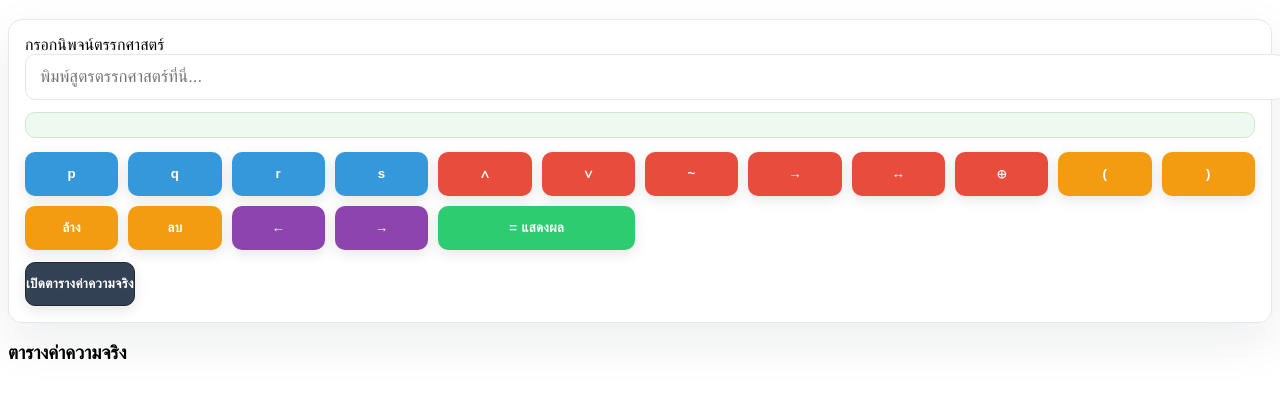
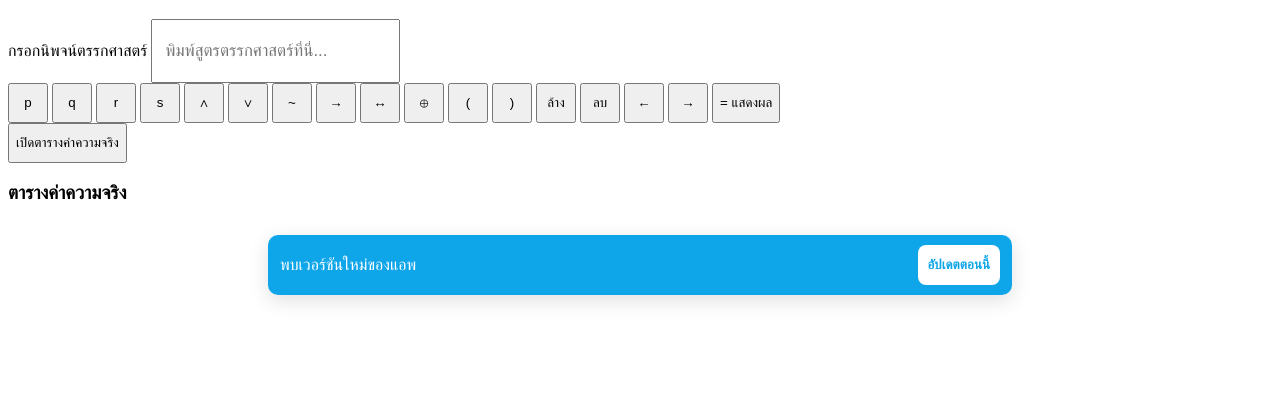
Before and after one commit to Pntwut/logic-calculator2, a plain HTML site: page index.html in a window 1280 px wide. Shown: the part 62-460 px from the top of the page. Drawn offline with Linux system fonts and the light colour scheme.

Commit message:
Update styles.css

```diff
--- a/styles.css
+++ b/styles.css
@@ -1,85 +1,101 @@
-/* ===== HOTFIX: ฟื้น UI เครื่องคิดเลข (วางไว้ท้ายไฟล์) ===== */
+/* แบนเนอร์อัปเดตเวอร์ชัน */
+.update-banner {
+  position: sticky;
+  bottom: 12px;
+  left: 0;
+  right: 0;
+  margin: 12px auto;
+  max-width: 720px;
+  background: #0ea5e9;
+  color: #fff;
+  padding: 10px 12px;
+  border-radius: 10px;
+  display: flex;
+  gap: 10px;
+  align-items: center;
+  justify-content: space-between;
+  box-shadow: 0 6px 20px rgba(0,0,0,0.12);
+  z-index: 999;
+}
+.update-banner .button {
+  background: #fff;
+  color: #0ea5e9;
+  border: none;
+  padding: 8px 10px;
+  border-radius: 8px;
+  font-weight: 600;
+  cursor: pointer;
+}
+.update-banner .button:hover { opacity: 0.95; }
 
-/* กล่องเครื่องคิดเลขให้เป็นการ์ด */
-.calculator {
-  background: #ffffff;
-  border: 1px solid #e5e7eb;
-  border-radius: 14px;
-  padding: 16px;
-  box-shadow: 0 18px 50px rgba(15,23,42,.08);
+/* ========== Truth Table: Mobile-friendly scroll ========== */
+.table-container {
+  overflow-x: auto;           /* เลื่อนในแนวนอน */
+  -webkit-overflow-scrolling: touch; /* เลื่อนลื่นบน iOS */
 }
 
-/* ช่องกรอกอินพุต */
-.calculator .display {
-  width: 100%;
-  border: 1px solid #e5e7eb;
-  border-radius: 10px;
-  padding: 12px 14px;
-  font-size: 1.05rem;
-  background: #fff;
+.table-container table {
+  border-collapse: collapse;
+  min-width: 640px;           /* ถ้าคอลัมน์เยอะจะเลื่อนข้างได้ */
+  width: max-content;         /* พอดีกับจำนวนคอลัมน์ */
 }
 
-/* กริดปุ่ม */
-.calculator .button-grid{
-  margin-top: 14px;
-  display: grid;
-  grid-template-columns: repeat(12, minmax(0,1fr));
-  gap: 10px;
-}
-@media (max-width: 900px){
-  .calculator .button-grid{ grid-template-columns: repeat(8, minmax(0,1fr)); }
-}
-@media (max-width: 580px){
-  .calculator .button-grid{ grid-template-columns: repeat(4, minmax(0,1fr)); }
+.table-container th,
+.table-container td {
+  padding: 6px 10px;
+  border: 1px solid #e5e7eb;  /* เส้นแบ่งสีเทาอ่อน */
+  text-align: center;
+  white-space: nowrap;        /* ไม่ตัดคำเพื่อให้ตารางคงคอลัมน์ */
 }
 
-/* ปุ่มพื้นฐาน */
-.calculator .button{
-  appearance: none;
-  border: none;
-  border-radius: 10px;
-  padding: 12px 0;
-  min-height: 44px;
-  color: #fff;
-  font-weight: 800;
-  letter-spacing: .3px;
-  cursor: pointer;
-  box-shadow: 0 4px 14px rgba(2,6,23,.10);
-  transition: transform .05s ease, filter .12s ease, box-shadow .12s ease;
-}
-.calculator .button:active{ transform: translateY(1px); }
-.calculator .button:hover{ filter: brightness(1.04); }
+.true {  background: #e7f8ee; color: #15803d; }  /* สีพื้น T */
+.false { background: #fdecec; color: #b91c1c; }  /* สีพื้น F */
 
-/* สีปุ่มตามหมวด */
-.calculator .btn-variable{ background: #3498db; }   /* น้ำเงิน */
-.calculator .btn-operator{ background: #e74c3c; }   /* แดง */
-.calculator .btn-bracket { background: #f39c12; }   /* ส้ม */
-.calculator .btn-navigation{ background: #8e44ad; } /* ม่วง */
-.calculator .btn-clear{ background: #f39c12; }      /* ส้ม */
-.calculator .btn-equals{
-  background: #2ecc71;                               /* เขียว */
-  grid-column: span 2;
-}
-.calculator .btn-toggle{
-  margin-top: 12px;
-  background: #334155;
-  color: #fff;
-  border: 1px solid #1f2937;
-}
-.calculator .btn-install{
-  margin-top: 10px; width: 100%;
-  background: #0ea5e9; color: #fff;
+/* ➕ เพิ่มเส้นตารางสีดำเฉพาะ truth table */
+.truth-table table,
+.truth-table th,
+.truth-table td {
+  border: 1px solid #000; /* กรอบเส้นสีดำ */
 }
 
-/* กล่องผลลัพธ์ */
-.result-display{
-  margin-top: 12px !important;
-  padding: 12px 14px;
-  border: 1px solid #cde8cf;
-  background: #eef9f0;
-  border-radius: 10px;
+/* ========== Inputs & Buttons: touch size + focus-visible ========== */
+.display {
+  font-size: 1.05rem;
+  padding: 10px 12px;
+  min-height: 40px;
 }
 
-/* (คงค่าตารางเส้นสีดำตามที่ตั้งไว้ก่อนหน้า) */
-/* .table-container table { border: 2px solid #000; }
-   .table-container th, .table-container td { border: 1px solid #000; } */
+.button {
+  min-height: 40px;           /* แตะง่ายขึ้น */
+  min-width: 40px;
+}
+
+button:focus-visible,
+.display:focus-visible {
+  outline: 2px solid #3b82f6; /* ฟ้า */
+  outline-offset: 2px;
+  border-radius: 6px;
+}
+
+/* ========== Layout spacing ========== */
+.container { gap: 12px; }
+.main-container { margin-top: 8px; }
+
+.result-display.show {
+  margin-top: 8px;
+  padding: 10px 12px;
+  border-radius: 8px;
+  background: #f8fafc;        /* เทาอ่อนอ่านง่าย */
+  border: 1px solid #e5e7eb;
+}
+
+/* ========== Small screens tweaks ========== */
+@media (max-width: 480px) {
+  .button-grid {
+    gap: 6px;
+  }
+  .button {
+    min-width: 44px;          /* ตามแนวทาง touch target ของมือถือ */
+  }
+  h1 { font-size: 1.25rem; }
+}
```
